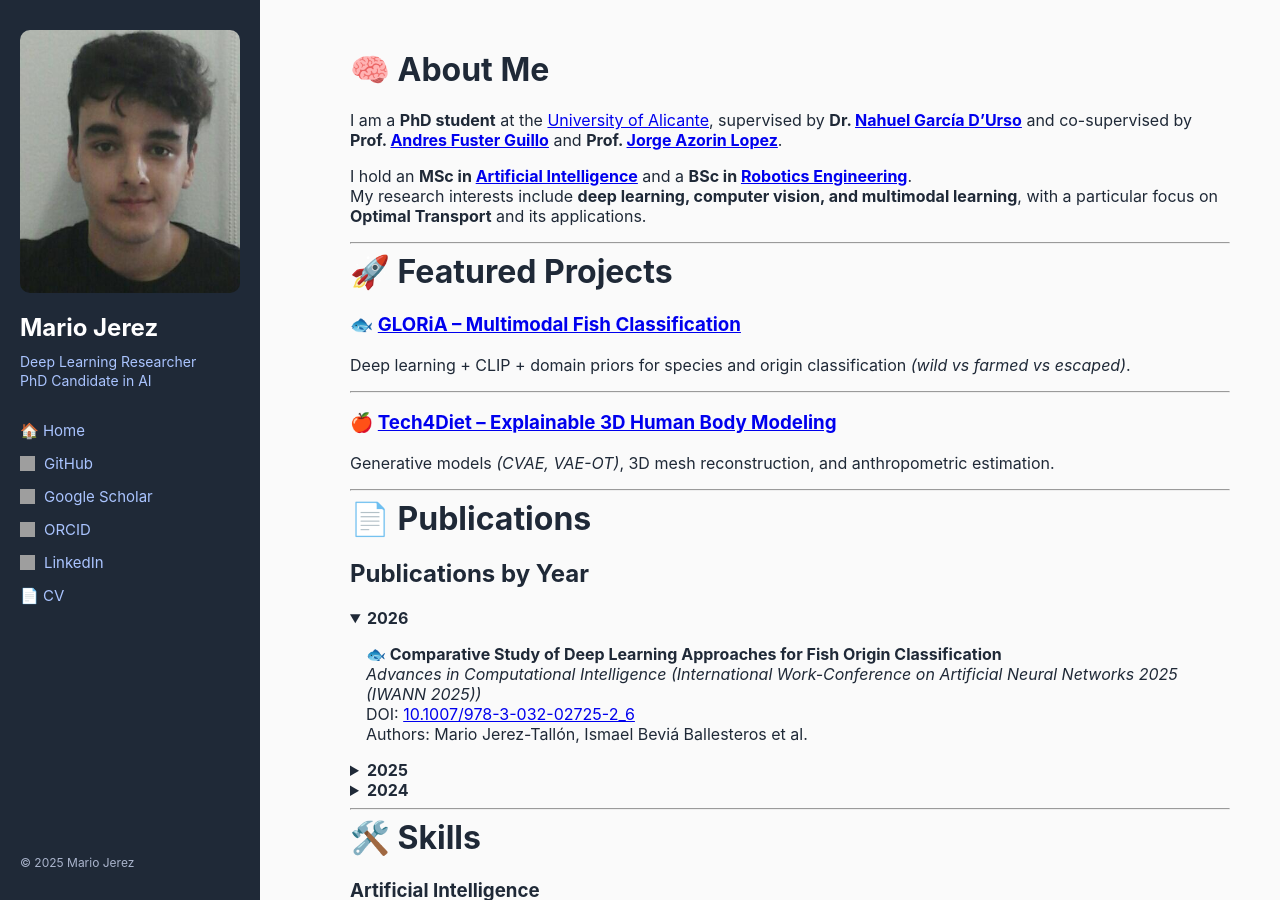
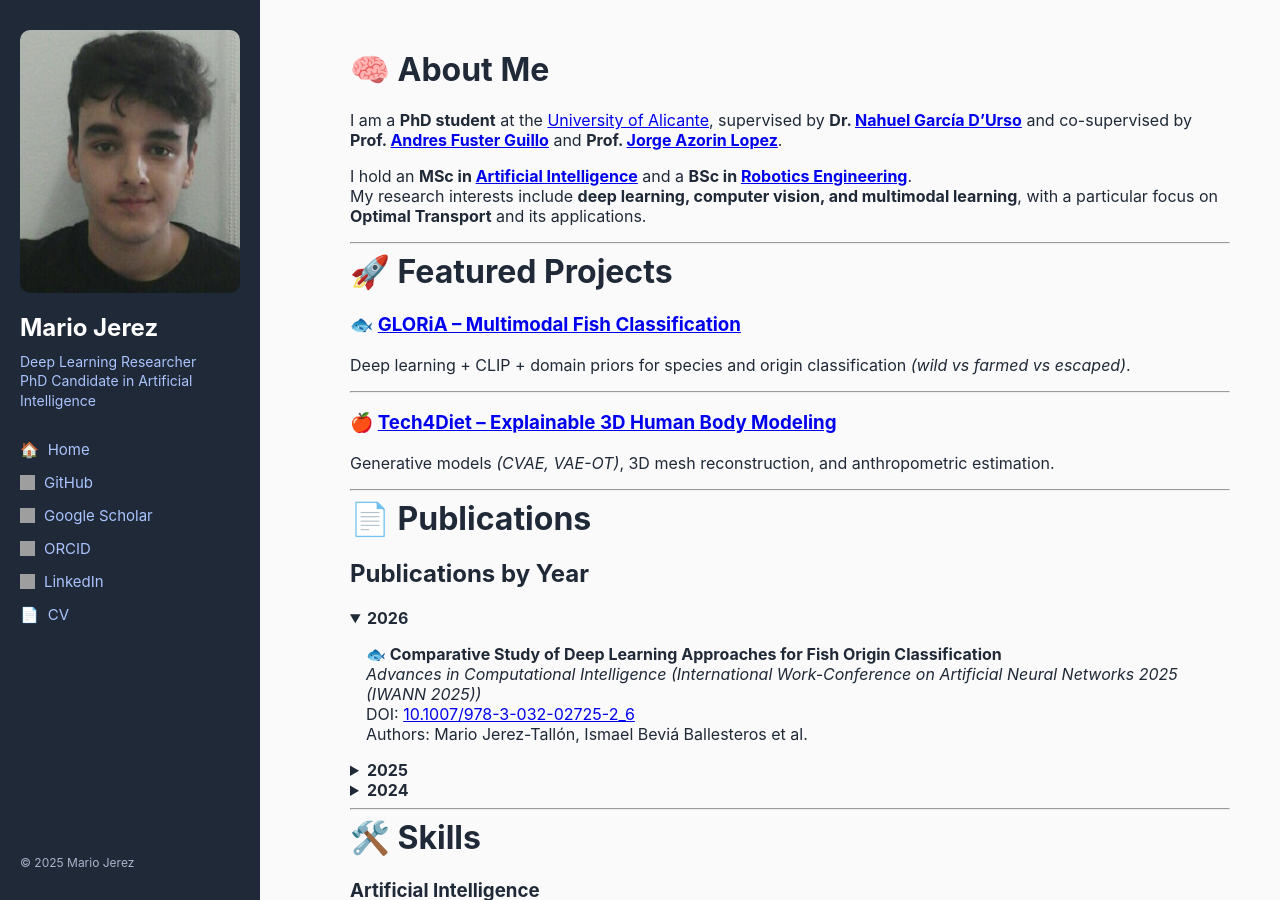
Before and after one commit to Mariojt72/Mariojt72.github.io, a Jekyll site: the page built from index.md, in a window 1280 px wide and 900 px high. Built offline with Jekyll 4.4.1, drawn with Linux system fonts in a browser that asks for light colours; grey boxes are pictures that could not be loaded.

Commit message:
Update default.html

```diff
--- a/_layouts/default.html
+++ b/_layouts/default.html
@@ -3,28 +3,37 @@
 <head>
   <meta charset="UTF-8">
   <title>{{ page.title }}</title>
+  <meta name="viewport" content="width=device-width, initial-scale=1.0">
+
   <link rel="stylesheet" href="{{ "/assets/css/style.css" | relative_url }}">
 </head>
 
 <body>
 
-<div class="sidebar">
+<aside class="sidebar">
 
-  <img src="/assets/profile.jpg" class="profile-pic">
+  <img src="{{ "/assets/profile.jpg" | relative_url }}"
+       alt="Profile photo of Mario Jerez"
+       class="profile-pic">
 
-  <h2 class="name">Mario Jerez</h2>
+  <h1 class="name">Mario Jerez</h1>
+
   <p class="role">
     Deep Learning Researcher<br>
-    PhD Candidate in AI
+    PhD Candidate in Artificial Intelligence
   </p>
 
-  <nav class="nav-links">
-    <a href="/">🏠 Home</a>
+  <nav class="nav-links" aria-label="Main navigation">
+
+    <a href="{{ "/" | relative_url }}">
+      <span class="emoji">🏠</span>
+      Home
+    </a>
 
     <a href="https://github.com/mariojt72"
        target="_blank" rel="noopener">
       <img src="https://cdn.jsdelivr.net/npm/simple-icons@v9/icons/github.svg"
-           alt="GitHub"
+           alt=""
            class="icon">
       GitHub
     </a>
@@ -48,25 +57,27 @@
     <a href="https://linkedin.com/in/mariojerez-ua"
        target="_blank" rel="noopener">
       <img src="https://upload.wikimedia.org/wikipedia/commons/c/ca/LinkedIn_logo_initials.png"
-           alt="LinkedIn"
+           alt=""
            class="icon">
       LinkedIn
     </a>
 
-    <a href="/CV_MarioJerez.pdf">
-      📄 CV
+    <a href="{{ "/CV_MarioJerez.pdf" | relative_url }}">
+      <span class="emoji">📄</span>
+      CV
     </a>
+
   </nav>
 
   <footer class="footer">
     © {{ site.time | date: '%Y' }} Mario Jerez
   </footer>
 
-</div>
+</aside>
 
-<div class="content">
+<main class="content">
   {{ content }}
-</div>
+</main>
 
 </body>
 </html>
```
Also changed, not shown: other parts of _layouts/default.html (+2 -2 lines).
